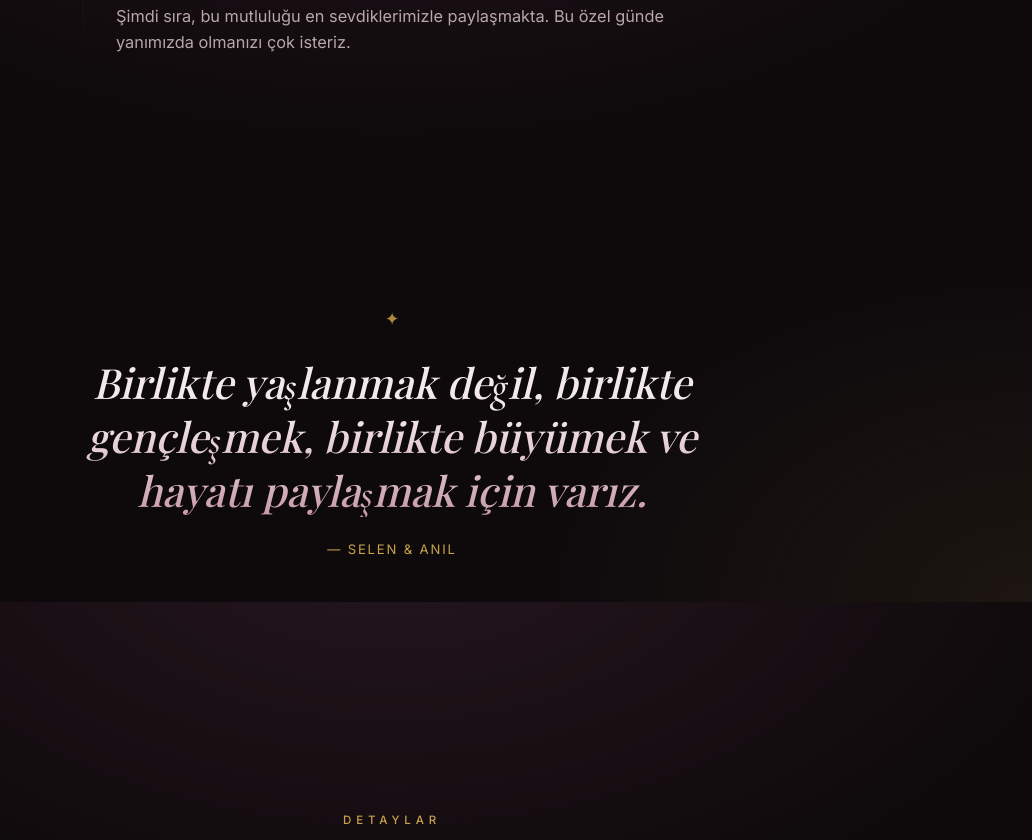
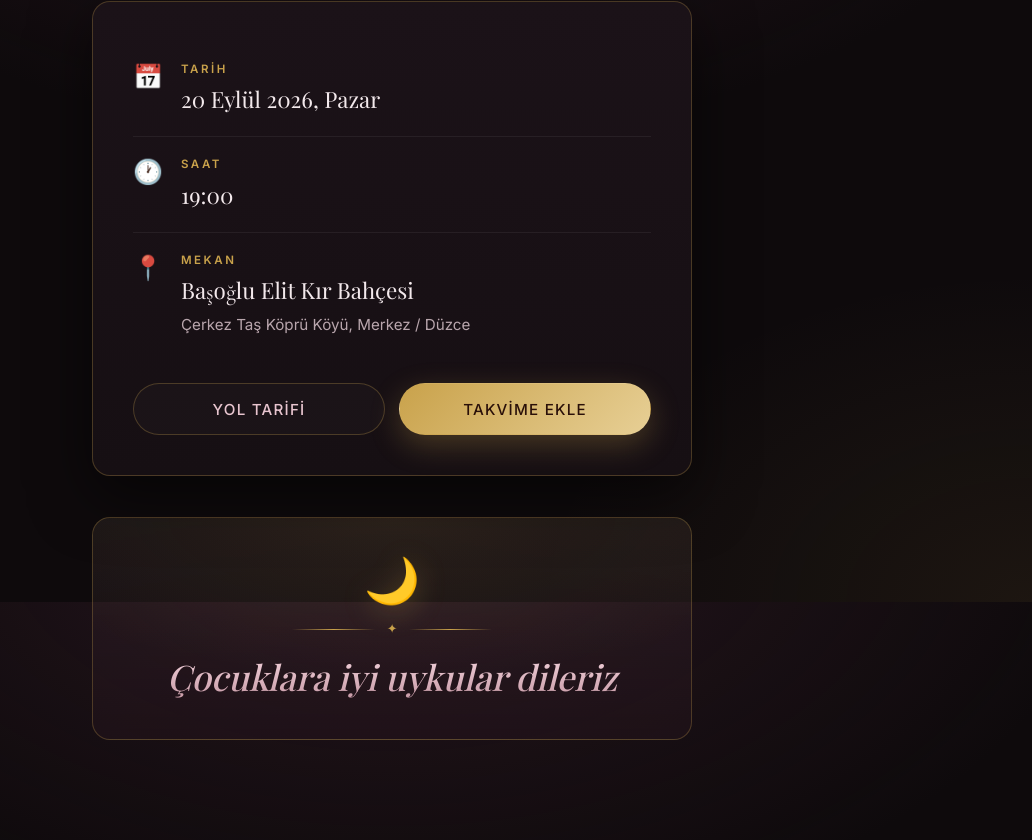
Before and after one commit to Obilginozi/selenanilwedding, a plain HTML site: page index.html in a window 1280 px wide. Shown: the part 2598-3438 px from the top of the page, without its empty margins (248-1280 px from the left). Drawn offline with nearby package versions, Linux system fonts and the light colour scheme; a web font is replaced by a local one.

Commit message:
Yol tarifi için harita seçim modalı ekle, aradaki sözleri kaldır, çocuk notunu yenile
Co-authored-by: Cursor <cursoragent@cursor.com>

```diff
--- a/css/styles.css
+++ b/css/styles.css
@@ -369,46 +369,6 @@ a { color: inherit; }
 }
 
 /* ===================================================================
-   INTERSTITIAL QUOTE BANDS (appear between sections on scroll)
-   =================================================================== */
-.quote-band {
-  text-align: center;
-  padding: clamp(70px, 16vw, 130px) 24px;
-  max-width: 760px;
-  margin: 0 auto;
-  position: relative;
-}
-
-.quote-band__mark {
-  display: block;
-  color: var(--gold);
-  font-size: 1.1rem;
-  margin-bottom: 22px;
-  opacity: 0.85;
-}
-
-.quote-band__text {
-  margin: 0;
-  font-family: var(--font-display);
-  font-style: italic;
-  font-weight: 500;
-  font-size: clamp(1.5rem, 6vw, 2.6rem);
-  line-height: 1.3;
-  background: linear-gradient(180deg, var(--text) 35%, var(--rose-dim));
-  -webkit-background-clip: text;
-  background-clip: text;
-  color: transparent;
-}
-
-.quote-band__author {
-  margin: 22px 0 0;
-  color: var(--gold);
-  letter-spacing: 0.14em;
-  text-transform: uppercase;
-  font-size: 0.82rem;
-}
-
-/* ===================================================================
    EVENT INFO
    =================================================================== */
 .info-card {
@@ -463,20 +423,52 @@ a { color: inherit; }
 }
 .info-card__actions .btn { flex: 1 1 200px; }
 
-.info-note {
+.kids-note {
   max-width: 600px;
-  margin: 22px auto 0;
+  margin: 40px auto 0;
   text-align: center;
-  font-family: var(--font-serif);
-  font-style: italic;
-  font-size: clamp(1.05rem, 3.4vw, 1.25rem);
-  color: var(--rose-dim);
+  padding: clamp(28px, 6vw, 40px) 24px;
+  border-radius: var(--radius);
+  background:
+    radial-gradient(120% 120% at 50% 0%, rgba(201, 162, 75, 0.1), transparent 60%),
+    linear-gradient(180deg, rgba(232, 197, 207, 0.05), rgba(42, 22, 32, 0.35));
+  border: 1px solid var(--line);
+}
+
+.kids-note__icon {
+  display: block;
+  font-size: clamp(2rem, 8vw, 2.8rem);
+  line-height: 1;
+  filter: drop-shadow(0 4px 14px rgba(201, 162, 75, 0.35));
+}
+
+.kids-note__divider {
   display: flex;
   align-items: center;
   justify-content: center;
-  gap: 10px;
+  gap: 12px;
+  margin: 16px auto;
+  max-width: 200px;
 }
-.info-note__icon { font-style: normal; }
+.kids-note__divider span:not(.diamond) {
+  height: 1px;
+  flex: 1;
+  background: linear-gradient(90deg, transparent, var(--gold), transparent);
+}
+.kids-note__divider .diamond { color: var(--gold); font-size: 0.8rem; }
+
+.kids-note__text {
+  margin: 0;
+  font-family: var(--font-display);
+  font-style: italic;
+  font-weight: 500;
+  font-size: clamp(1.5rem, 6vw, 2.2rem);
+  line-height: 1.25;
+  background: linear-gradient(180deg, var(--rose) 25%, var(--rose-dim));
+  -webkit-background-clip: text;
+  background-clip: text;
+  color: transparent;
+}
 
 /* ===================================================================
    FOOTER
--- a/index.html
+++ b/index.html
@@ -84,13 +84,6 @@
       </div>
     </section>
 
-    <!-- ===== INTERSTITIAL QUOTE 1 ===== -->
-    <aside class="quote-band reveal" aria-label="Söz">
-      <span class="quote-band__mark" aria-hidden="true">&#10022;</span>
-      <p class="quote-band__text">Aşk birbirine bakmak değil, birlikte aynı yöne bakmaktır.</p>
-      <p class="quote-band__author">&#8212; Antoine de Saint-Exupéry</p>
-    </aside>
-
     <!-- ===== STORY ===== -->
     <section class="section section--story" id="hikayemiz">
       <div class="container">
@@ -138,13 +131,6 @@
       </div>
     </section>
 
-    <!-- ===== INTERSTITIAL QUOTE 2 ===== -->
-    <aside class="quote-band reveal" aria-label="Söz">
-      <span class="quote-band__mark" aria-hidden="true">&#10022;</span>
-      <p class="quote-band__text">Birlikte yaşlanmak değil, birlikte gençleşmek, birlikte büyümek ve hayatı paylaşmak için varız.</p>
-      <p class="quote-band__author">&#8212; Selen &amp; Anıl</p>
-    </aside>
-
     <!-- ===== EVENT INFO ===== -->
     <section class="section section--info" id="bilgi">
       <div class="container">
@@ -176,15 +162,18 @@
           </div>
 
           <div class="info-card__actions">
-            <a class="btn btn--ghost" href="https://share.google/QC530GW3RZ2aOKU3E" target="_blank" rel="noopener">Yol Tarifi</a>
+            <button class="btn btn--ghost" data-directions>Yol Tarifi</button>
             <button class="btn btn--solid" data-add-to-calendar>Takvime Ekle</button>
           </div>
         </div>
 
-        <p class="info-note reveal">
-          <span class="info-note__icon" aria-hidden="true">&#127769;</span>
-          Çocuklara iyi uykular dileriz.
-        </p>
+        <div class="kids-note reveal">
+          <span class="kids-note__icon" aria-hidden="true">&#127769;</span>
+          <div class="kids-note__divider" aria-hidden="true">
+            <span></span><span class="diamond">&#10022;</span><span></span>
+          </div>
+          <p class="kids-note__text">Çocuklara iyi uykular dileriz</p>
+        </div>
       </div>
     </section>
   </main>
@@ -209,6 +198,19 @@
     </div>
   </div>
 
+  <!-- ===== DIRECTIONS (MAPS) MODAL ===== -->
+  <div class="cal-modal" id="maps-modal" hidden>
+    <div class="cal-modal__backdrop" data-maps-close></div>
+    <div class="cal-modal__sheet" role="dialog" aria-modal="true" aria-labelledby="maps-modal-title">
+      <button class="cal-modal__close" data-maps-close aria-label="Kapat">&times;</button>
+      <h3 class="cal-modal__title" id="maps-modal-title">Yol Tarifi</h3>
+      <p class="cal-modal__subtitle">Başoğlu Elit Kır Bahçesi · Düzce</p>
+      <div class="cal-modal__options" id="maps-options">
+        <!-- options injected by JS -->
+      </div>
+    </div>
+  </div>
+
   <script src="js/main.js" defer></script>
 </body>
 </html>
--- a/js/main.js
+++ b/js/main.js
@@ -14,6 +14,7 @@
       "Selen & Anıl evleniyor! En mutlu günümüzde sizleri de aramızda görmekten mutluluk duyarız.",
     location: "Başoğlu Elit Kır Bahçesi, Çerkez Taş Köprü Köyü, Merkez / Düzce",
     mapUrl: "https://share.google/QC530GW3RZ2aOKU3E",
+    mapQuery: "Başoğlu Elit Kır Bahçesi, Düzce",
     // Local Turkey time (UTC+3). Start 19:00, end ~23:30.
     start: { y: 2026, mo: 9, d: 20, h: 19, mi: 0 },
     end: { y: 2026, mo: 9, d: 20, h: 23, mi: 30 },
@@ -191,7 +192,9 @@
     outlook:
       '<svg viewBox="0 0 24 24" fill="currentColor"><path d="M13 4v3.5l8 .01V19a1 1 0 0 1-1 1h-7v-2.5l-2 .8V4l9-2v2h-7zm-1.2 5.6A3.2 3.2 0 0 0 8.6 8c-2 0-3.4 1.7-3.4 4s1.4 4 3.4 4 3.2-1.7 3.2-4c0-.9-.2-1.7-.6-2.4zM8.6 14c-1 0-1.6-.9-1.6-2s.6-2 1.6-2 1.5.9 1.5 2-.6 2-1.5 2z"/></svg>',
     download:
-      '<svg viewBox="0 0 24 24" fill="currentColor"><path d="M12 16l-5-5h3V4h4v7h3l-5 5zm-7 2h14v2H5z"/></svg>'
+      '<svg viewBox="0 0 24 24" fill="currentColor"><path d="M12 16l-5-5h3V4h4v7h3l-5 5zm-7 2h14v2H5z"/></svg>',
+    pin:
+      '<svg viewBox="0 0 24 24" fill="currentColor"><path d="M12 2C8.1 2 5 5.1 5 9c0 5.2 7 13 7 13s7-7.8 7-13c0-3.9-3.1-7-7-7zm0 9.5A2.5 2.5 0 1 1 12 6.5a2.5 2.5 0 0 1 0 5z"/></svg>'
   };
 
   function optionEl(opts) {
@@ -277,23 +280,70 @@
   }
 
   /* ----------------------------------------------------------------
-     Modal open / close
+     Directions (maps) options
      ---------------------------------------------------------------- */
-  var modal = document.getElementById("cal-modal");
+  function googleMapsUrl() {
+    return (
+      "https://www.google.com/maps/dir/?api=1&destination=" +
+      encodeURIComponent(EVENT.mapQuery)
+    );
+  }
+
+  function appleMapsUrl() {
+    return "https://maps.apple.com/?daddr=" + encodeURIComponent(EVENT.mapQuery);
+  }
+
+  function buildMapsOptions(close) {
+    var wrap = document.getElementById("maps-options");
+    if (!wrap) return;
+    wrap.innerHTML = "";
+
+    var plat = detectPlatform();
+
+    var google = {
+      name: "Google Haritalar",
+      hint: "Google Maps ile yol tarifi",
+      icon: ICONS.pin,
+      href: googleMapsUrl(),
+      recommended: plat.android,
+      onClick: function () { close(); }
+    };
+
+    var apple = {
+      name: "Apple Haritalar",
+      hint: "Apple Maps ile yol tarifi",
+      icon: ICONS.apple,
+      href: appleMapsUrl(),
+      recommended: plat.apple,
+      onClick: function () { close(); }
+    };
+
+    var order = plat.apple ? [apple, google] : [google, apple];
+    order.forEach(function (o) { wrap.appendChild(optionEl(o)); });
+  }
+
+  /* ----------------------------------------------------------------
+     Generic bottom-sheet modal controller
+     ---------------------------------------------------------------- */
+  function createModal(modalId, closeAttr, optionSelector) {
+    var modal = document.getElementById(modalId);
     var lastFocused = null;
 
-  function openModal() {
+    function onKeydown(e) {
+      if (e.key === "Escape") close();
+    }
+
+    function open() {
       if (!modal) return;
-    buildModalOptions();
       lastFocused = document.activeElement;
       modal.hidden = false;
       document.body.style.overflow = "hidden";
-    var firstBtn = modal.querySelector(".cal-option");
-    if (firstBtn) firstBtn.focus();
+      var first = modal.querySelector(optionSelector);
+      if (first) first.focus();
       document.addEventListener("keydown", onKeydown);
     }
 
-  function closeModal() {
+    function close() {
       if (!modal) return;
       modal.hidden = true;
       document.body.style.overflow = "";
@@ -301,23 +351,35 @@
       if (lastFocused && lastFocused.focus) lastFocused.focus();
     }
 
-  function onKeydown(e) {
-    if (e.key === "Escape") closeModal();
+    if (modal) {
+      modal.querySelectorAll("[" + closeAttr + "]").forEach(function (c) {
+        c.addEventListener("click", close);
+      });
+    }
+
+    return { el: modal, open: open, close: close };
   }
 
   function initCalendar() {
-    var triggers = document.querySelectorAll("[data-add-to-calendar]");
-    triggers.forEach(function (t) {
+    var modal = createModal("cal-modal", "data-cal-close", ".cal-option");
+    document.querySelectorAll("[data-add-to-calendar]").forEach(function (t) {
       t.addEventListener("click", function (e) {
         e.preventDefault();
-        openModal();
+        buildModalOptions();
+        modal.open();
       });
     });
-    if (modal) {
-      modal.querySelectorAll("[data-cal-close]").forEach(function (c) {
-        c.addEventListener("click", closeModal);
+  }
+
+  function initDirections() {
+    var modal = createModal("maps-modal", "data-maps-close", ".cal-option");
+    document.querySelectorAll("[data-directions]").forEach(function (t) {
+      t.addEventListener("click", function (e) {
+        e.preventDefault();
+        buildMapsOptions(modal.close);
+        modal.open();
       });
-    }
+    });
   }
 
   /* ----------------------------------------------------------------
@@ -416,6 +478,7 @@
   function boot() {
     initCountdown();
     initCalendar();
+    initDirections();
     initReveal();
     initPetals();
   }
```
Lines whose indentation alone changed are shown as unchanged.
